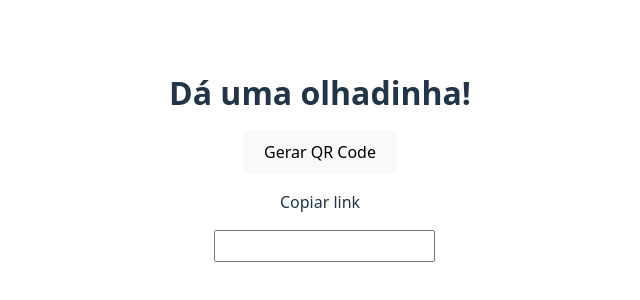
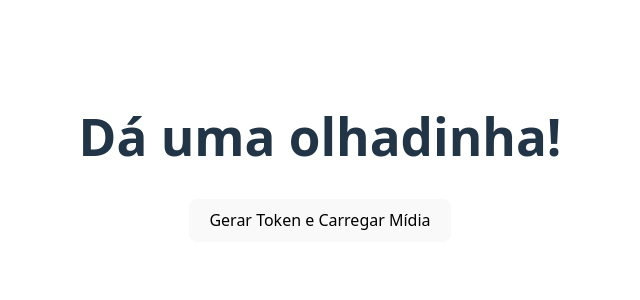
Before and after one commit to thomasbrasil46/glimpse-ed_app, a Vue app in the folder glimpse-ed_app_front/: page / in a window 1280 px wide. Shown: the part 242-542 px from the top of the page, without its empty margins (320-960 px from the left). Built offline with nearby package versions, Linux system fonts and the light colour scheme.

Commit message:
refatorando botão de gerar token e carregar mídia

```diff
--- a/glimpse-ed_app_front/src/components/AdminDashboard.vue
+++ b/glimpse-ed_app_front/src/components/AdminDashboard.vue
@@ -4,49 +4,65 @@ import { ref, onMounted } from 'vue';
 
 const posts = ref([]);
 
-const API_URL = 'http://localhost:3000/watcher/';
+const API_URL = 'http://localhost:3000';
+const token = ref(null);
+const items = ref([]);
+const mediaUrl = ref(null);
 
-const createPost = async() => {
-    const res = await fetch(API_URL, {
-        // método get para capturar o link do QR code gerado pelo backend
-        method: 'GET',
+const gerarToken = async () => {
+    const res = await fetch(`${API_URL}/admin/accesses`, {
+        method: 'POST',
         headers: { 'Content-Type': 'application/json' },
-        body: JSON.stringify({  })
+        body: JSON.stringify({})
     });
+    if (!res.ok) throw new Error('Falha ao gerar token');
+    const data = await res.json();
+    token.value = data.token;
+
+    await carregarItens();
 }
 
+const carregarItens = async () => {
+    const res = await fetch(`${API_URL}/access/${token.value}`);
+    const data = await res.json();
+    items.value = data.items;
+
+    if (items.value.length > 0) {
+        const item = items.value[0];
+        mediaUrl.value = `${API_URL}/stream/${token.value}/${item.id}`;
+    }
+}
 
 </script>
 
 <template>
-    <div class="admin-dashboard">
-        <h1>Dá uma olhadinha!</h1>
-        <!-- Add your admin dashboard content here -->
-        <button @click="createPost">Gerar QR Code</button>
-        <p>Copiar link</p>
-        <input/>
+  <div class="admin-dashboard">
+    <h1>Dá uma olhadinha!</h1>
+
+    <button @click="gerarToken">Gerar Token e Carregar Mídia</button>
+
+    <div v-if="mediaUrl" class="media-container">
+      <!-- Renderiza conforme tipo -->
+      <img
+        v-if="items[0]?.mime_type.startsWith('image')"
+        :src="mediaUrl"
+        alt="Mídia"
+      />
+      <video
+        v-else-if="items[0]?.mime_type.startsWith('video')"
+        controls
+        :src="mediaUrl"
+      />
     </div>
+  </div>
 </template>
 
 <style scoped>
-.admin-dashboard {
-    padding: 20px;
+.media-container {
+  margin-top: 20px;
 }
-
-.admin-dashboard h1 {
-    font-size: 2em;
-    margin-bottom: 20px;
-}
-
-.admin-dashboard button {
-    padding: 10px 20px;
-    font-size: 1em;
-    cursor: pointer;
-}
-
-.admin-dashboard input {
-    margin-left: 10px;
-    padding: 5px;
-    font-size: 1em;
+img, video {
+  max-width: 400px;
+  border-radius: 8px;
 }
 </style>
--- a/glimpse-ed_app_front/src/components/MediaCanvas.vue
+++ b/glimpse-ed_app_front/src/components/MediaCanvas.vue
@@ -24,5 +24,8 @@ watch(() => props.src, draw)
 </template>
 
 <style scoped>
-canvas { max-width: 100%; height: auto; }
+canvas {
+  max-width: 100%;
+  height: auto;
+}
 </style>
```
